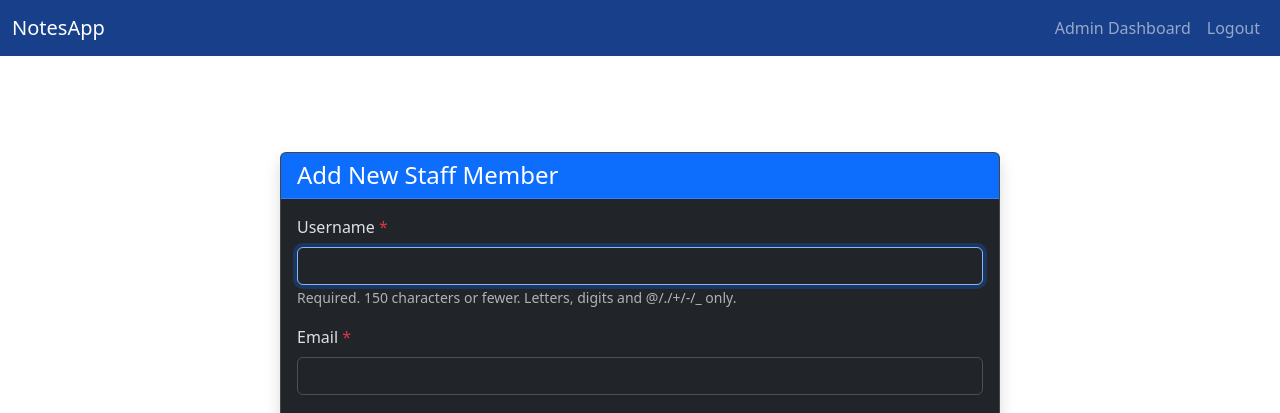
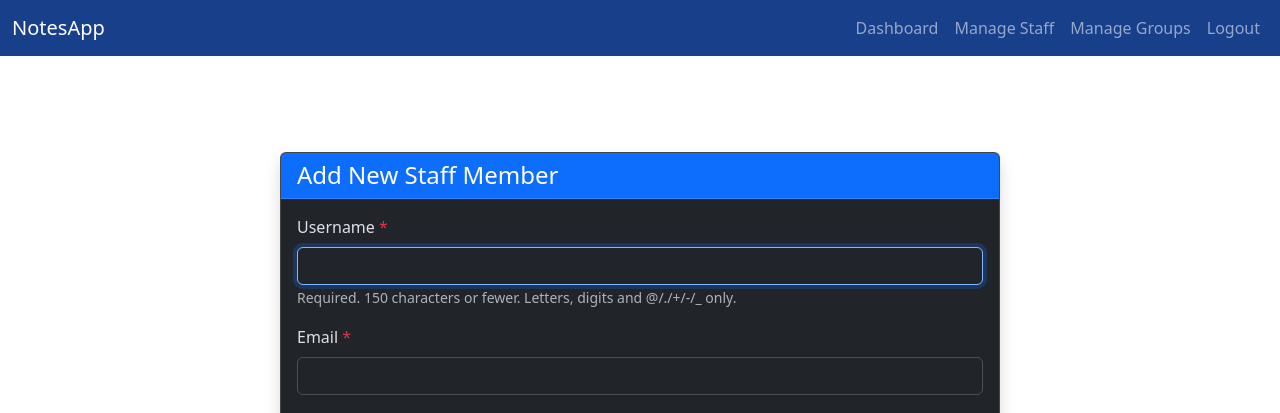
Before and after one commit to hafizcode/nsm, a Django app: page /staff/admin/staff/add/ in a window 1280 px wide. Shown: the top 413 px of the page. Run offline with Django 5.2, Linux system fonts and the light colour scheme; the visitor is signed in with stand-in values (Sample User, id 1); some libraries are stand-ins or nearby versions.

Commit message:
added admin dashboard and restructured the pages

```diff
--- a/core/urls.py
+++ b/core/urls.py
@@ -6,6 +6,10 @@ urlpatterns = [
     path('logout/', views.logout_view, name='logout'),
 
     path('admin/dashboard/', views.admin_dashboard, name='admin_dashboard'),
+    path('manage-staff/', views.manage_staff, name='manage_staff'),
+    path('manage-groups/', views.manage_groups, name='manage_groups'),
+
+    # path('admin/dashboard/', views.admin_dashboard, name='admin_dashboard'),
     path('admin/staff/add/', views.add_staff, name='add_staff'),
     path('admin/staff/edit/<int:staff_id>/', views.edit_staff, name='edit_staff'),
     path('admin/staff/delete/<int:staff_id>/', views.delete_staff, name='delete_staff'),
--- a/core/views.py
+++ b/core/views.py
@@ -48,26 +48,71 @@ def logout_view(request):
 
 @user_passes_test(is_admin)
 def admin_dashboard(request):
-    # staff_members = User.objects.filter(is_staff=True, is_superuser=False)
-    # staff_query = request.GET.get('q', '')
-    # if staff_query:
-    #     staff_members = staff_members.filter()
+    # Count staff members excluding superusers
+    staff_count = User.objects.filter(is_staff=True, is_superuser=False).count()
 
-    staff_query = request.GET.get('q')
+    # Get latest staff member excluding superusers
+    latest_staff = User.objects.filter(is_staff=True, is_superuser=False).order_by('-date_joined').first()
+
+    group_count = SubjectGroup.objects.count()
+    latest_group = SubjectGroup.objects.order_by('-id').first()
+
+    context = {
+        'staff_count': staff_count,
+        'latest_staff': latest_staff,
+        'group_count': group_count,
+        'latest_group': latest_group,
+    }
+    return render(request, 'admin/admin_dashboard.html', context)
+
+def manage_staff(request):
+    # Get all staff members excluding superusers/admins
     staff_members = User.objects.filter(is_staff=True, is_superuser=False)
-    if staff_query:
-        staff_members = staff_members.filter(
-            Q(username__icontains=staff_query)
-        )
 
-    group_query = request.GET.get('q')
+    if 'q' in request.GET:
+        query = request.GET['q']
+        staff_members = staff_members.filter(username__icontains=query)
+
+    context = {
+        'staff_members': staff_members,
+    }
+    return render(request, 'admin/manage_staff.html', context)
+
+
+def manage_groups(request):
     groups = SubjectGroup.objects.all()
-    if group_query:
-        groups = groups.filter(
-            Q(name__icontains=group_query)
-        )
+    if 'q' in request.GET:
+        query = request.GET['q']
+        groups = groups.filter(name__icontains=query)
 
-    return render(request, 'admin/dashboard.html', {'staff_members': staff_members, 'groups': groups})
+    context = {
+        'groups': groups,
+    }
+    return render(request, 'admin/manage_groups.html', context)
+
+
+# @user_passes_test(is_admin)
+# def admin_dashboard(request):
+#     # staff_members = User.objects.filter(is_staff=True, is_superuser=False)
+#     # staff_query = request.GET.get('q', '')
+#     # if staff_query:
+#     #     staff_members = staff_members.filter()
+
+#     staff_query = request.GET.get('q')
+#     staff_members = User.objects.filter(is_staff=True, is_superuser=False)
+#     if staff_query:
+#         staff_members = staff_members.filter(
+#             Q(username__icontains=staff_query)
+#         )
+
+#     group_query = request.GET.get('q')
+#     groups = SubjectGroup.objects.all()
+#     if group_query:
+#         groups = groups.filter(
+#             Q(name__icontains=group_query)
+#         )
+
+#     return render(request, 'admin/dashboard.html', {'staff_members': staff_members, 'groups': groups})
 
 @user_passes_test(is_admin)
 def add_staff(request):
--- a/templates/navbar.html
+++ b/templates/navbar.html
@@ -6,9 +6,15 @@
               {% if user.is_authenticated %}
                   {# Admin-specific links #}
                   {% if user.is_superuser %}
-                      <li class="nav-item">
-                          <a class="nav-link" href="{% url 'admin_dashboard' %}">Admin Dashboard</a>
-                      </li>
+                    <li class="nav-item">
+                        <a class="nav-link" href="{% url 'admin_dashboard' %}">Dashboard</a>
+                    </li>
+                    <li class="nav-item">
+                        <a class="nav-link" href="{% url 'manage_staff' %}">Manage Staff</a>
+                    </li>
+                    <li class="nav-item">
+                        <a class="nav-link" href="{% url 'manage_groups' %}">Manage Groups</a>
+                    </li>
                   {% endif %}
 
                   {# Staff-specific links (only show if staff but not admin) #}
```
Also changed, not shown: templates/admin/admin_dashboard.html (added, +43 -0 lines), templates/admin/dashboard.html (deleted, +0 -55 lines), templates/admin/manage_groups.html (added, +36 -0 lines), templates/admin/manage_staff.html (added, +34 -0 lines).
